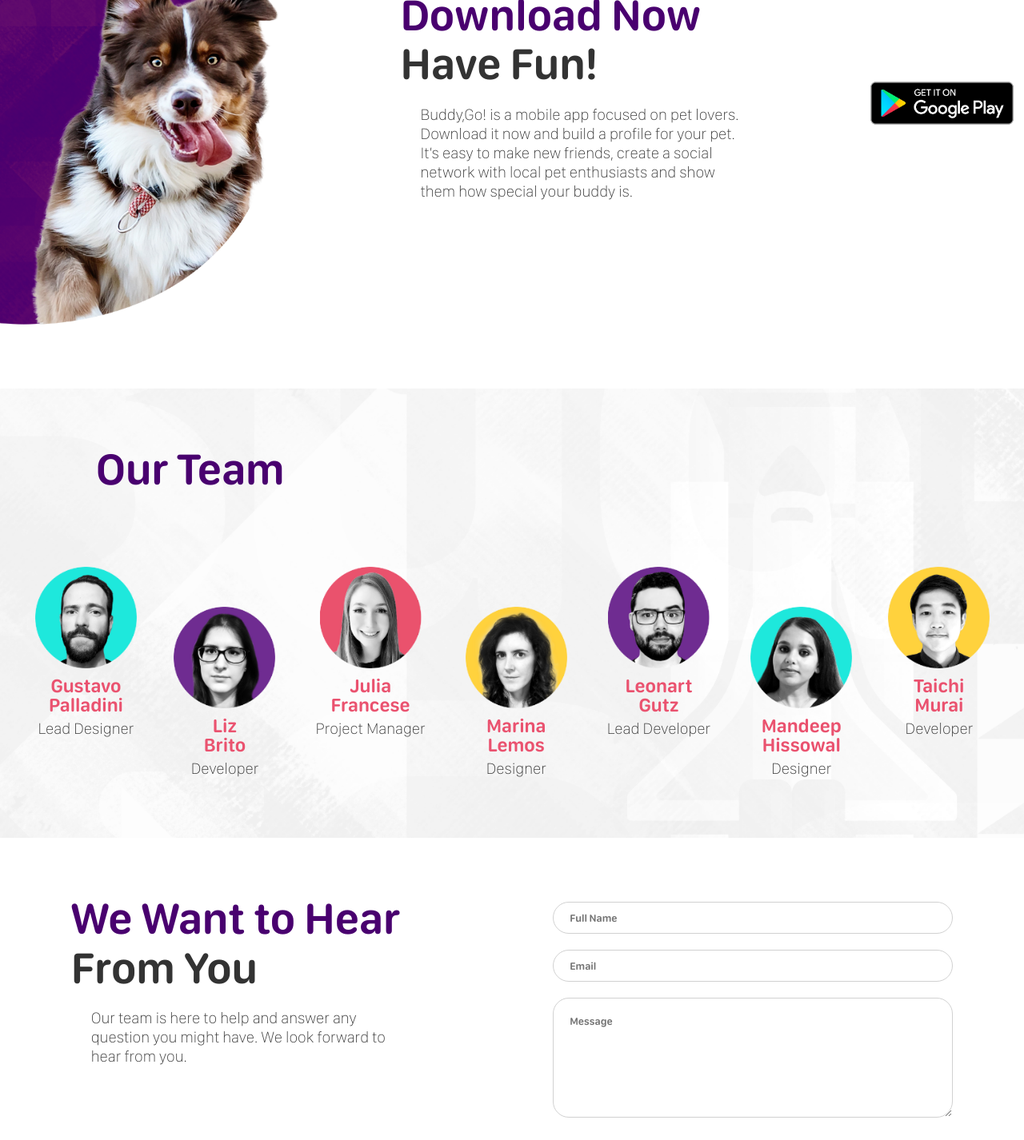
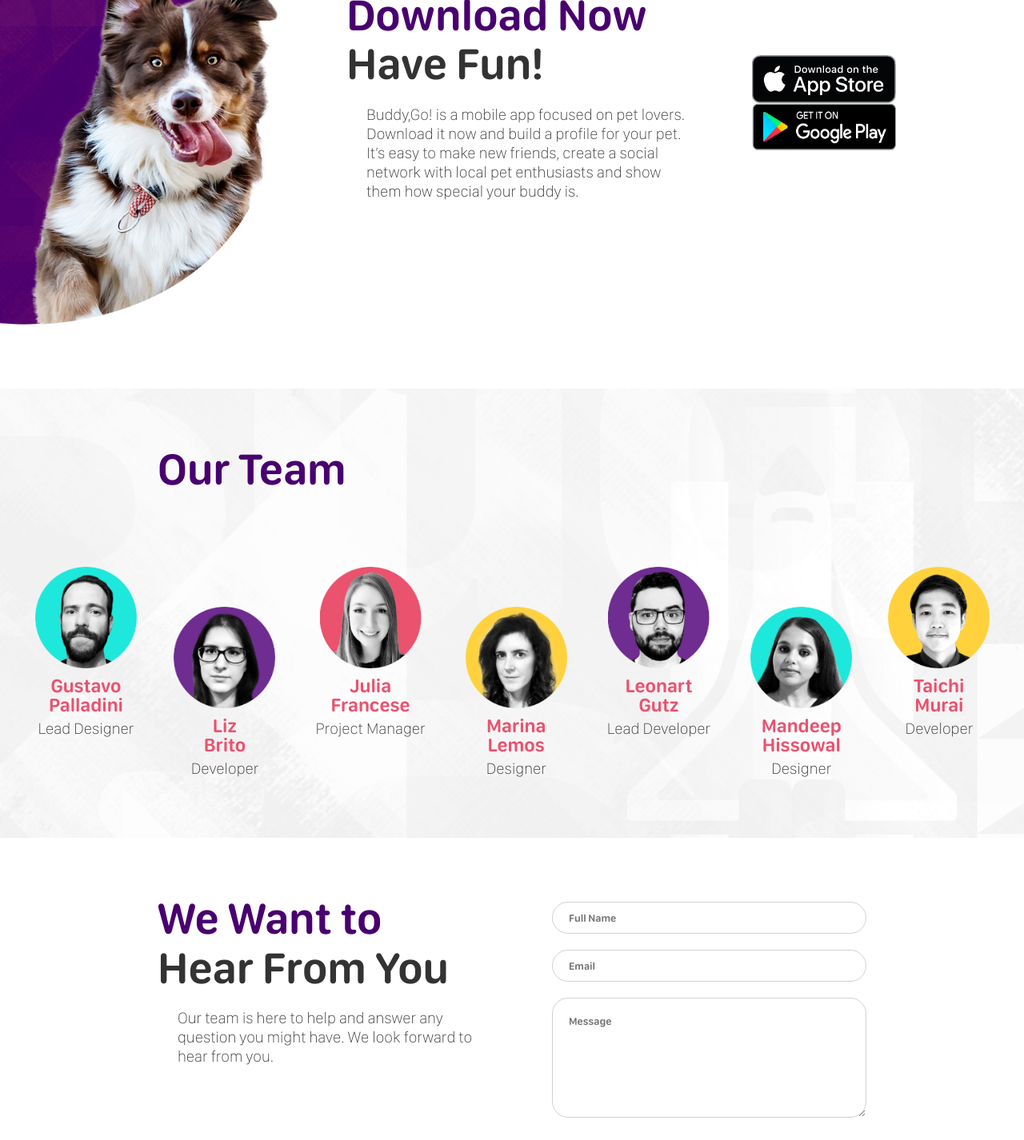
Before and after one commit to epmt6528/buddy-go, a Next.js app: page / in a window 1280 px wide. Shown: the part 1920-3346 px from the top of the page at 80% size. Built offline with nearby package versions, Linux system fonts and the light colour scheme.

Commit message:
Fixed detail style bugs

```diff
--- a/components/Contact.js
+++ b/components/Contact.js
@@ -3,10 +3,11 @@ import { DIV } from './ContactStyled'
 const Contact = () => {
   return (
     <DIV id="contact">
-      <div>
+      <div className="textDiv">
         <h2 className="global__areaTitle">
-          We Want to Hear <br />
-          <span>From You</span>
+          We Want to
+          <br />
+          <span>Hear From You</span>
         </h2>
         <p className="global__areaDescription">
           Our team is here to help and answer any question you might have. We look forward to hear
--- a/components/ContactStyled.js
+++ b/components/ContactStyled.js
@@ -1,12 +1,15 @@
 import styled from 'styled-components'
-import { color } from '../pages/ThemeConfig'
 
 export const DIV = styled.div`
-  display: flex;
-  justify-content: space-around;
-  margin: 40px 0 120px;
+  display: grid;
+  grid-template-columns: 1fr 1fr;
+  margin: 40px auto 120px;
+  max-width: 886px;
 
   .formDiv {
+    padding: 0 0 0 50px;
+    width: 100%;
+
     form {
       display: flex;
       flex-direction: column;
--- a/components/Download.js
+++ b/components/Download.js
@@ -18,9 +18,20 @@ const Download = () => {
         </p>
       </div>
 
-      <Link href="https://play.google.com/store/apps">
-        <Image src="/img/Download/googlePlayBadge.png" width={205} height={80} alt="Husky dog" />
-      </Link>
+      <div className="badgeDiv">
+        <Link href="https://www.apple.com/ca/app-store/">
+          <Image src="/img/Download/appStoreBadge.png" width={180} height={60} alt="app store" />
+        </Link>
+
+        <Link href="https://play.google.com/store/apps">
+          <Image
+            src="/img/Download/googlePlayBadge.png"
+            width={180}
+            height={60}
+            alt="google play"
+          />
+        </Link>
+      </div>
     </DIV>
   )
 }
--- a/components/DownloadStyled.js
+++ b/components/DownloadStyled.js
@@ -5,6 +5,16 @@ export const DIV = styled.div`
   align-items: center;
   justify-content: space-between;
 
+  .badgeDiv {
+    margin-right: 160px;
+    display: flex;
+    flex-direction: column;
+
+    > div {
+      margin-bottom: 30px !important;
+    }
+  }
+
   img {
     cursor: pointer;
   }
--- a/components/FeaturesStyled.js
+++ b/components/FeaturesStyled.js
@@ -38,7 +38,8 @@ export const LINER__DIV = styled.div`
 `
 
 export const FEATURES__DIV = styled.div`
-  margin: 120px 0;
+  margin: 120px auto;
+  max-width: 1200px;
 
   ul {
     display: flex;
--- a/components/Team.js
+++ b/components/Team.js
@@ -5,7 +5,9 @@ import { DIV } from './TeamStyled'
 const Team = () => {
   return (
     <DIV id="team">
-      <h2 className="global__areaTitle">Our Team</h2>
+      <div className="titleDiv">
+        <h2 className="global__areaTitle">Our Team</h2>
+      </div>
 
       <div className="memberList">
         <TeamMember
--- a/components/TeamStyled.js
+++ b/components/TeamStyled.js
@@ -5,6 +5,11 @@ export const DIV = styled.div`
   background-size: cover;
   padding: 70px 20px;
   margin: 70px 0;
+
+  .titleDiv {
+    max-width: 886px;
+    margin: 0 auto;
+  }
 
   .memberList {
     display: flex;
@@ -17,6 +22,6 @@ export const DIV = styled.div`
   }
 
   h2 {
-    margin: 0 0 42px 100px;
+    margin: 0 0 42px 0;
   }
 `
--- a/pages/ThemeConfig.js
+++ b/pages/ThemeConfig.js
@@ -70,7 +70,7 @@ export const GlobalStyles = createGlobalStyle`
   }
 
   input{
-    width: 500px;
+    width: 100%;
     height: 40px;
     margin: 10px 0;
     padding: 0 20px;
@@ -81,7 +81,7 @@ export const GlobalStyles = createGlobalStyle`
   }
 
   textarea{
-    width: 500px;
+    width: 100%;
     height: 150px;
     margin: 10px 0;
     padding: 20px 20px;
```
Also changed, not shown: public/img/Download/appStoreBadge.png (added), public/img/Download/googlePlayBadge.png.
